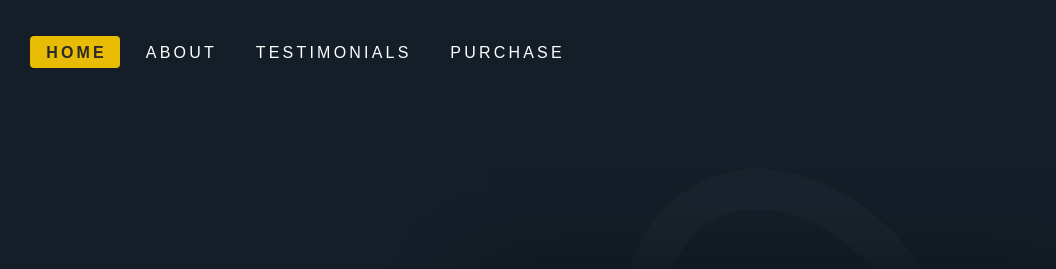
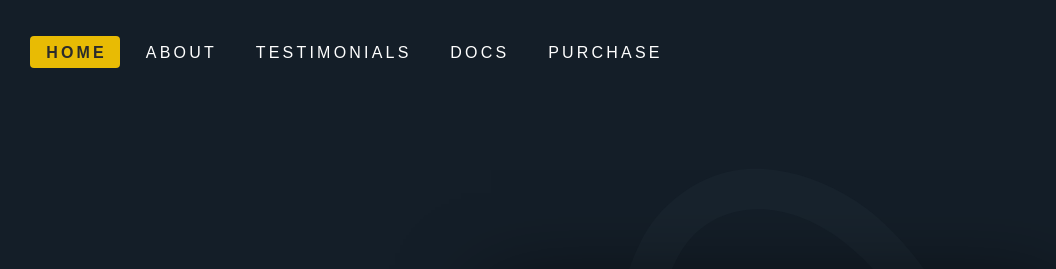
Before and after one commit to Beex-Bot/website, a website: page public/index.html in a window 1280 px wide. Shown: the top 269 px of the page, 93-1149 px from the left. Drawn offline with nearby package versions, Linux system fonts and the light colour scheme.

Commit message:
added docs nav link

```diff
--- a/public/index.html
+++ b/public/index.html
@@ -21,6 +21,7 @@
             <a class="nav-item active" href="/"><span class="txt-space txt-upper">Home</span></a>
             <a class="nav-item" href="/about/"><span class="txt-space txt-upper">About</span></a>
             <a class="nav-item" href="/testimonials/"><span class="txt-space txt-upper">Testimonials</span></a>
+            <a class="nav-item" href="https://docs.beexbot.com"><span class="txt-space txt-upper">Docs</span></a>
             <a class="nav-item" href="/purchase/"><span class="txt-space txt-upper">Purchase</span></a>
             <br />
             <a class="nav-item" href="/discord/"><span class="txt-space txt-upper">Discord</span></a>
@@ -35,6 +36,7 @@
                 <a class="nav-item active" href="/"><span class="txt-space txt-upper">Home</span></a>
                 <a class="nav-item" href="/about/"><span class="txt-space txt-upper">About</span></a>
                 <a class="nav-item" href="/testimonials/"><span class="txt-space txt-upper">Testimonials</span></a>
+                <a class="nav-item" href="https://docs.beexbot.com"><span class="txt-space txt-upper">Docs</span></a>
                 <a class="nav-item" href="/purchase/"><span class="txt-space txt-upper">Purchase</span></a>
             </span>
             <span class="flex-grow"></span>
```
Also changed, not shown: public/404.html (+2 -0 lines), public/about/index.html (+2 -0 lines), public/purchase/index.html (+2 -0 lines), public/testimonials/index.html (+2 -0 lines).
